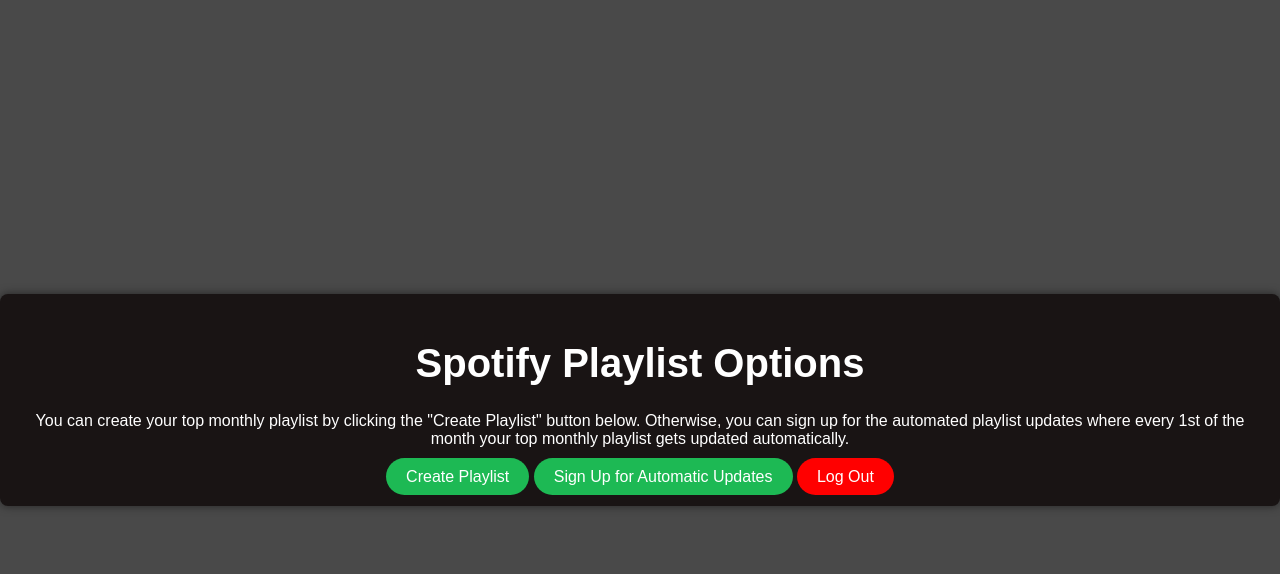
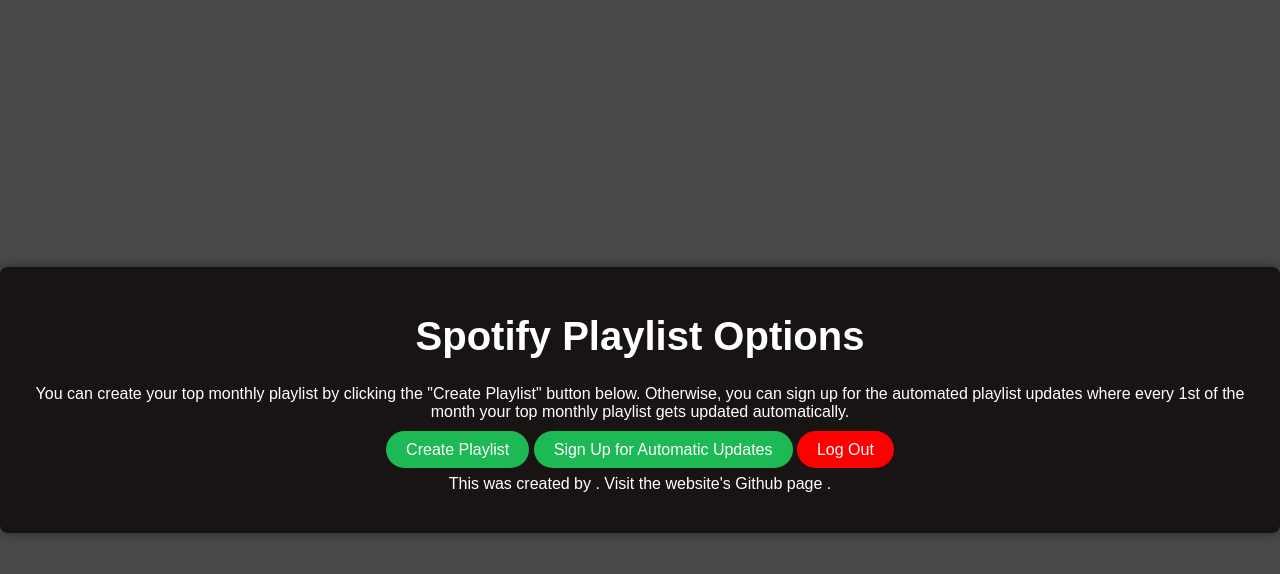
Before and after one commit to rafailpapastamou/top-monthly-playlist, a Flask app: template templates/options.html in a window 1280 px wide. Shown: the top 574 px of the page. Run offline with Flask 3, Linux system fonts and the light colour scheme; the template is opened without the code that fills it, so the values that code supplies are empty.

Commit message:
added github link

```diff
--- a/templates/created_playlist.html
+++ b/templates/created_playlist.html
@@ -27,6 +27,11 @@
         >Sign Up for Automatic Updates</a
       >
       <a href="{{ url_for('logout') }}" class="btn_red">Log Out</a>
+      <p>
+        This was created by
+        <a href="https://github.com/rafailpapastamou" rafail.papastamou></a>.
+        Visit the website's Github page <a href="" here></a>.
+      </p>
     </div>
   </body>
 </html>
--- a/templates/options.html
+++ b/templates/options.html
@@ -35,6 +35,11 @@
         >Sign Up for Automatic Updates</a
       >
       <a href="{{ url_for('logout') }}" class="btn_red">Log Out</a>
+      <p>
+        This was created by
+        <a href="https://github.com/rafailpapastamou" rafail.papastamou></a>.
+        Visit the website's Github page <a href="" here></a>.
+      </p>
     </div>
   </body>
 </html>
```
